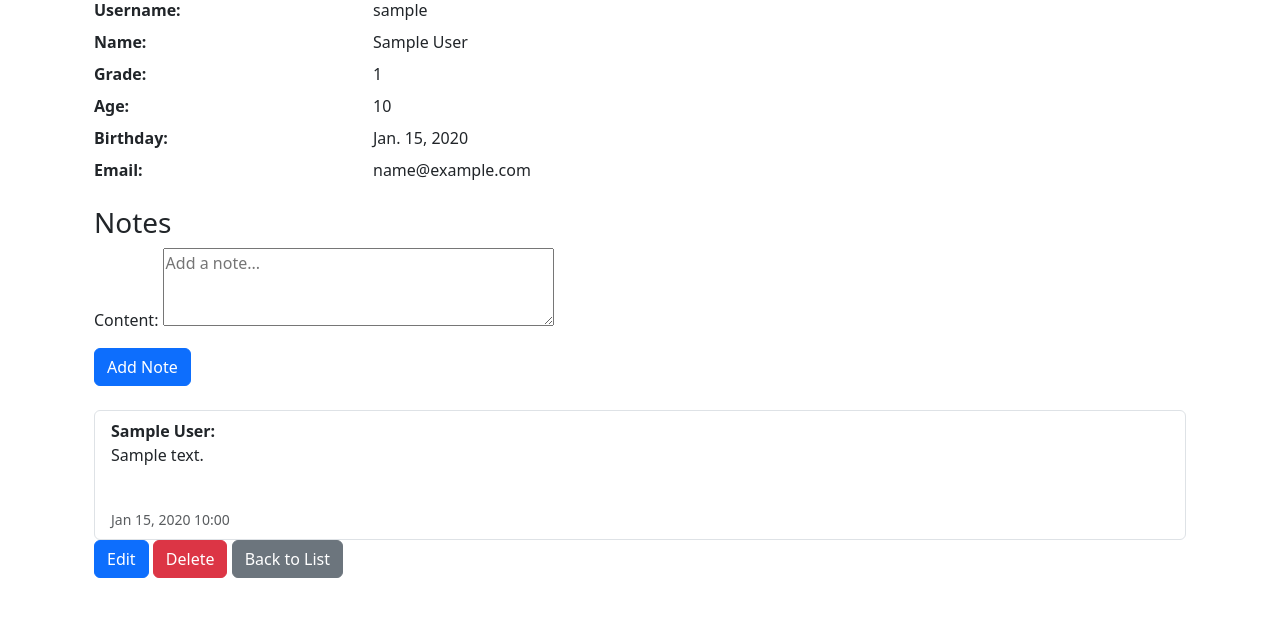
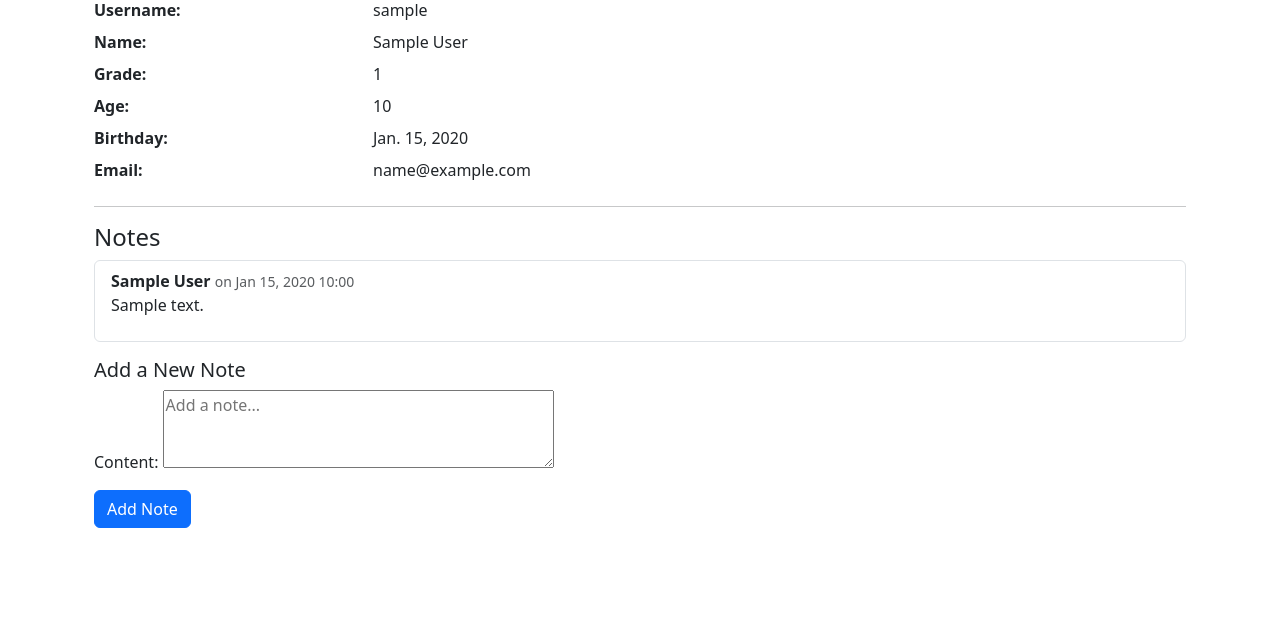
Before and after one commit to taholmes160/school2_0, a Django app: page /students/1/ in a window 1280 px wide. Shown: the part 160-777 px from the top of the page. Run offline with Django 5.2, Linux system fonts and the light colour scheme; a user stored in the database is signed in; tables that the repository leaves empty hold one stand-in row (values such as "Sample post").

Commit message:
Update student detail and list templates for improved note display and link student names

```diff
--- a/core/templates/core/student_detail.html
+++ b/core/templates/core/student_detail.html
@@ -1,5 +1,4 @@
 {% extends "base.html" %}
-
 {% block content %}
 <div class="container my-4">
   <h2>Student Detail</h2>
@@ -12,32 +11,29 @@
     <dt class="col-sm-3">Birthday:</dt><dd class="col-sm-9">{{ student.birthday }}</dd>
     <dt class="col-sm-3">Email:</dt><dd class="col-sm-9">{{ student.email }}</dd>
   </dl>
-  <h3>Notes</h3>
 
-<form method="post" class="mb-4">
-  {% csrf_token %}
-  {{ form.as_p }}
-  <button type="submit" class="btn btn-primary">Add Note</button>
-</form>
+  <hr/>
 
-{% if notes %}
-  <ul class="list-group">
+  <h4>Notes</h4>
+  {% if notes %}
+  <ul class="list-group mb-3">
     {% for note in notes %}
       <li class="list-group-item">
-        <strong>{{ note.author.get_full_name|default:note.author.username }}:</strong>
-        <br />
-        {{ note.content|linebreaks }}
-        <br />
-        <small class="text-muted">{{ note.created_at|date:"M d, Y H:i" }}</small>
+        <strong>{{ note.author.get_full_name|default:note.author.username }}</strong>
+        <small class="text-muted">on {{ note.created_at|date:"M d, Y H:i" }}</small>
+        <p>{{ note.content|linebreaksbr }}</p>
       </li>
     {% endfor %}
   </ul>
-{% else %}
-  <p>No notes yet.</p>
-{% endif %}
+  {% else %}
+    <p>No notes yet.</p>
+  {% endif %}
 
-  <a href="{% url 'student_update' student.pk %}" class="btn btn-primary">Edit</a>
-  <a href="{% url 'student_delete' student.pk %}" class="btn btn-danger">Delete</a>
-  <a href="{% url 'student_list' %}" class="btn btn-secondary">Back to List</a>
+  <h5>Add a New Note</h5>
+  <form method="post">
+    {% csrf_token %}
+    {{ form.as_p }}
+    <button type="submit" class="btn btn-primary">Add Note</button>
+  </form>
 </div>
 {% endblock %}
--- a/core/templates/core/student_list.html
+++ b/core/templates/core/student_list.html
@@ -68,7 +68,11 @@
       <tr>
         <td>{{ student.student_id }}</td>
         <td>{{ student.username }}</td>
-        <td>{{ student.first_name }} {{ student.last_name }}</td>
+        <td>
+          <a href="{% url 'student_detail' student.pk %}">
+            {{ student.first_name }} {{ student.last_name }}
+          </a>
+        </td>
         <td>{{ student.grade }}</td>
         <td>{{ student.age }}</td>
         <td>{{ student.birthday }}</td>
```
